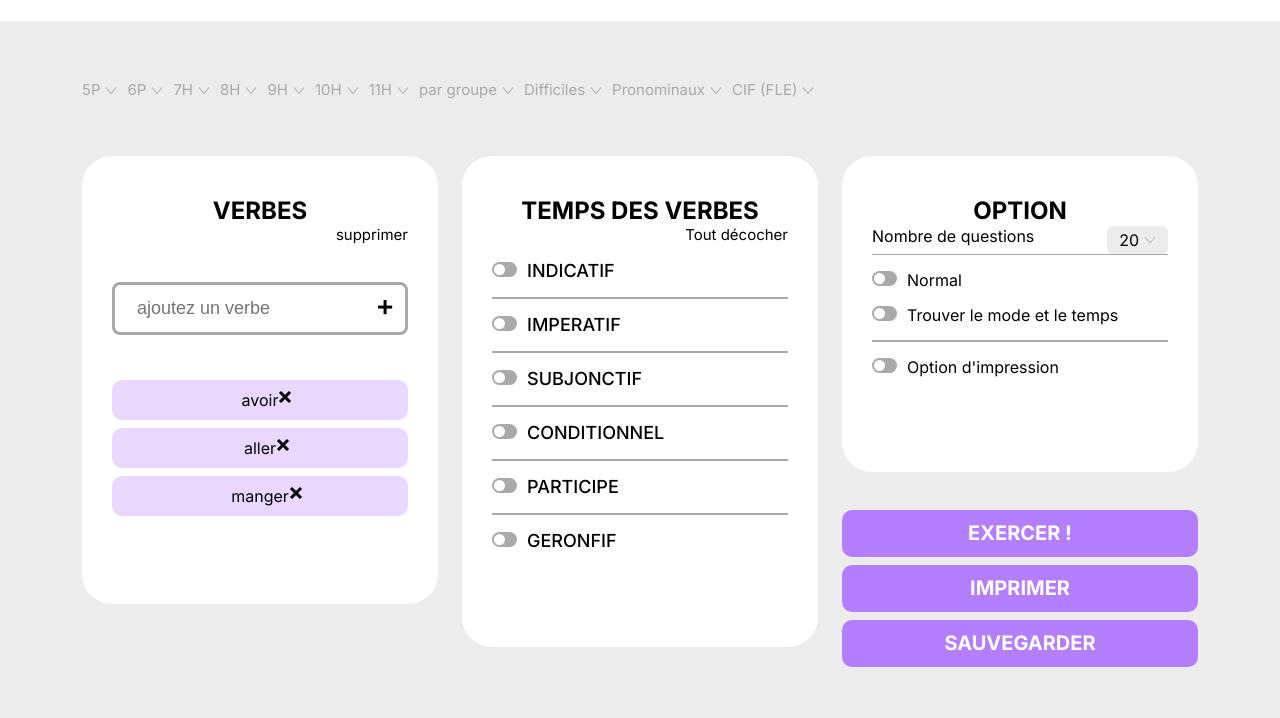
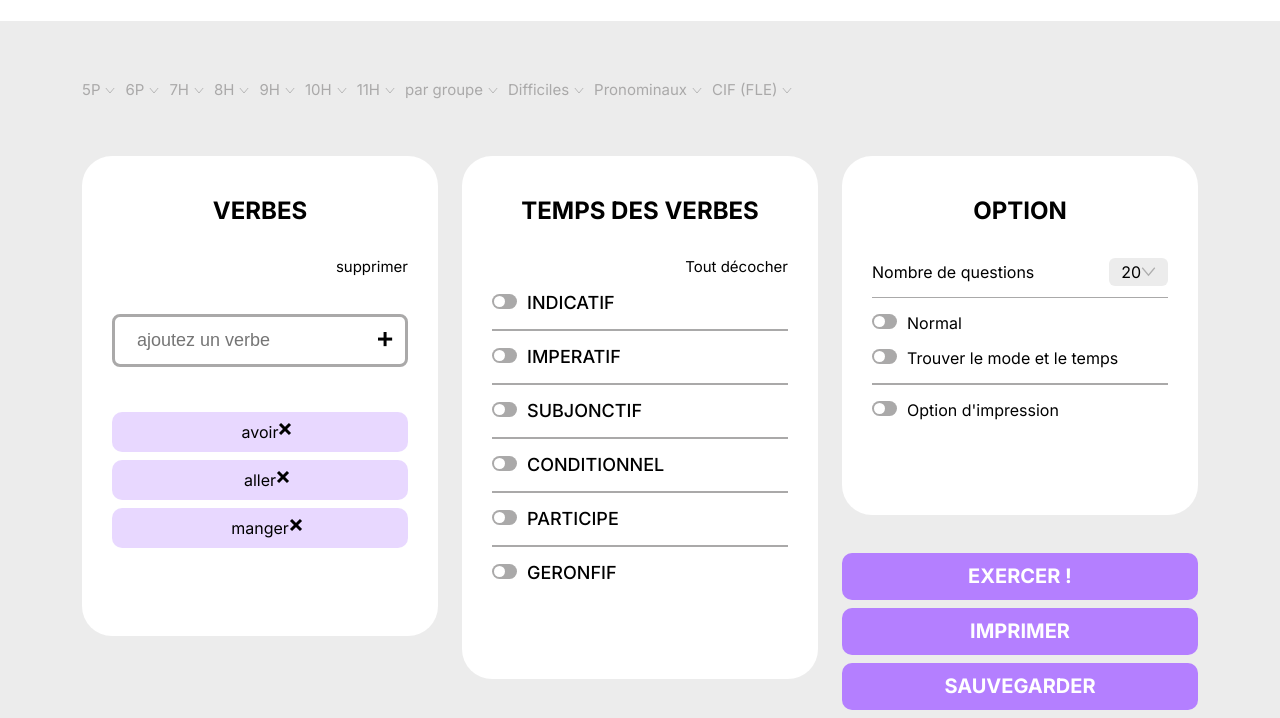
Before and after one commit to JeanneSciboz/tatitotu, a website built with Parcel: page src/index.html in a window 1280 px wide. Shown: the part 85-803 px from the top of the page. Built offline with nearby package versions, Linux system fonts and the light colour scheme.

Commit message:
projet terminé

```diff
--- a/src/index.html
+++ b/src/index.html
@@ -333,7 +333,7 @@
                 <div class="select-title">
                   <p>20</p>
                   <img
-                    class="class-arrow"
+                    class="select-arrow"
                     src="/img/fleche.svg"
                     alt="Une flèche"
                   />
--- a/src/scss/_base.scss
+++ b/src/scss/_base.scss
@@ -48,7 +48,7 @@ video {
 h2 {
   font-weight: 700;
   text-transform: uppercase;
-  margin-bottom: 0px;
+  margin-bottom: 32px;
 }
 
 /* ====================================
--- a/src/scss/modules/_card.scss
+++ b/src/scss/modules/_card.scss
@@ -11,6 +11,8 @@
   display: flex;
   flex-direction: row;
   justify-content: space-between;
+  align-items: center;
+  margin-bottom: 11px;
 
   .class-item {
     padding-top: 0;
--- a/src/scss/modules/_checkbox.scss
+++ b/src/scss/modules/_checkbox.scss
@@ -51,4 +51,5 @@ input:checked + .switch-wrapper {
   text-align: left;
   padding-left: 35px;
   margin-top: 6px;
+  padding-right: 90px;
 }
--- a/src/scss/modules/_class.scss
+++ b/src/scss/modules/_class.scss
@@ -37,10 +37,13 @@ fieldset {
 .class-title {
   padding-right: 10px;
   display: flex;
+  align-items: center;
 }
 
 .class-arrow {
   padding-left: 5px;
+  height: 15px;
+  width: 15px;
 }
 
 .class-line {
--- a/src/scss/modules/_select.scss
+++ b/src/scss/modules/_select.scss
@@ -5,13 +5,13 @@
   background-color: white;
   opacity: 0;
   pointer-events: none;
-  padding: 11px;
   border-radius: 8px;
   color: black;
   border-radius: 6px;
   border: 1px solid var(--darkgrey);
   list-style: none;
   white-space: nowrap;
+  width: 100%;
 }
 
 .select-item:hover .select-dropdown {
@@ -29,8 +29,15 @@
 .select-line {
   background-color: var(--grey);
   height: 1px;
+  margin: 1px;
 }
 
 .select-title {
   display: flex;
+  align-items: center;
 }
+
+.select-arrow {
+  height: 15px;
+  width: 15px;
+}
```
Also changed, not shown: 1 other file.
